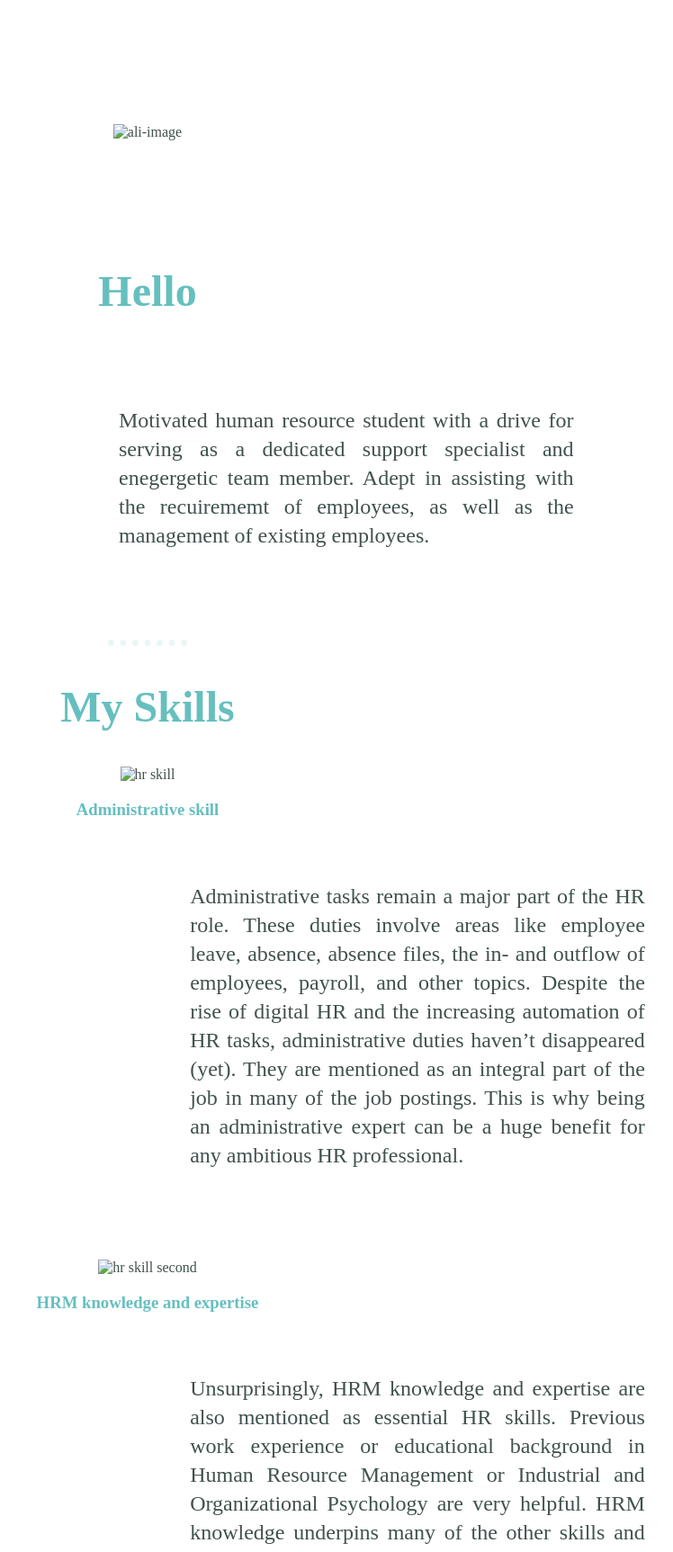
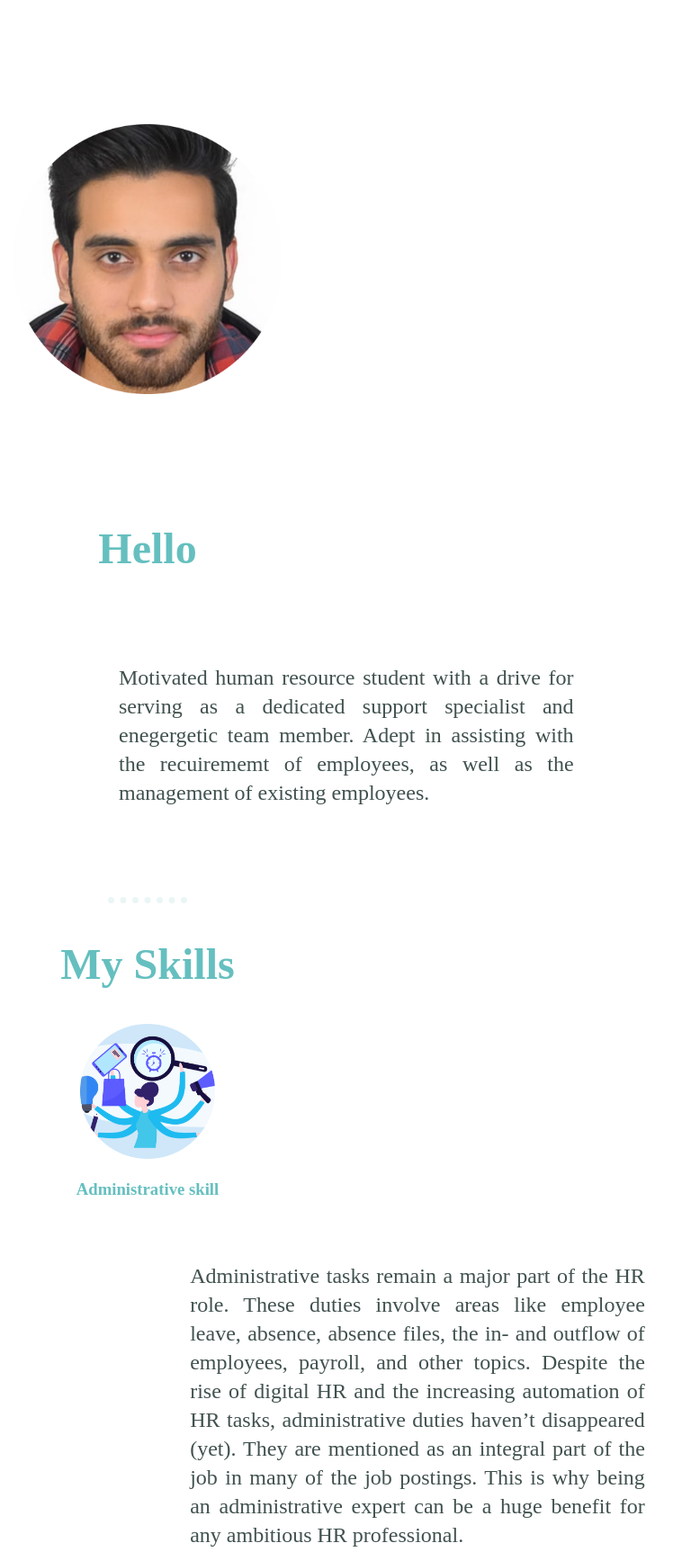
Before and after one commit to sherryswr/ali, a plain HTML site: page index.html in a window 1280 px wide. Shown: the part 620-2345 px from the top of the page at 90% size, without its empty margins (476-1224 px from the left). Drawn offline with Linux system fonts and the light colour scheme; files that its build step writes are made by us from their sources.

Commit message:
index.html
New update

```diff
--- a/index.html
+++ b/index.html
@@ -5,7 +5,7 @@
   <meta charset="utf-8">
   <title>Ali Hyder portofolio</title>
   <link rel="icon" href="css/cleaning.png">
-  <link rel="stylesheet" href="css/styles.css">
+  <link rel="stylesheet" href="/styles.css">
   <!-- "name" font family-->
   <link rel="preconnect" href="https://fonts.googleapis.com">
   <link rel="preconnect" href="https://fonts.gstatic.com" crossorigin>
@@ -42,7 +42,7 @@
 
   <!-- second div---->
   <div class="middle-container">
-    <img class="profile-image" src="css/ali.image.png" alt="ali-image">
+    <img class="profile-image" src="/ali.image.png" alt="ali-image">
     <h2 class="hello">Hello</h2>
     <p class="objective">
        Motivated human resource student with a drive for serving as a dedicated
@@ -52,7 +52,7 @@
     <hr class="Horizontal-line">
     <h2>My Skills</h2>
     <div class="first-skill">
-      <img class="hr-skill-img" src="css/hr.skill.png" alt="hr skill" >
+      <img class="hr-skill-img" src="/hr.skill.png" alt="hr skill" >
       <h3 class="headings">Administrative skill</h3>
       <p class="skill">
         Administrative tasks remain a major part of the HR role. These duties involve areas like employee leave, absence, absence files, the in- and outflow of employees, payroll, and other topics.
@@ -62,7 +62,7 @@ Despite the rise of digital HR and the increasing automation of HR tasks, admini
 
     </div>
     <div class="second-skill">
-      <img class="hr-skill-img-two"src="css/hr.skill.two.png" alt="hr skill second">
+      <img class="hr-skill-img-two"src="/hr.skill.two.png" alt="hr skill second">
       <h3 class="headings">HRM knowledge and expertise</h3>
       <p class="skill">
         Unsurprisingly, HRM knowledge and expertise are also mentioned as essential HR skills. Previous work experience or educational background in Human Resource Management or Industrial and Organizational Psychology are very helpful.
```
